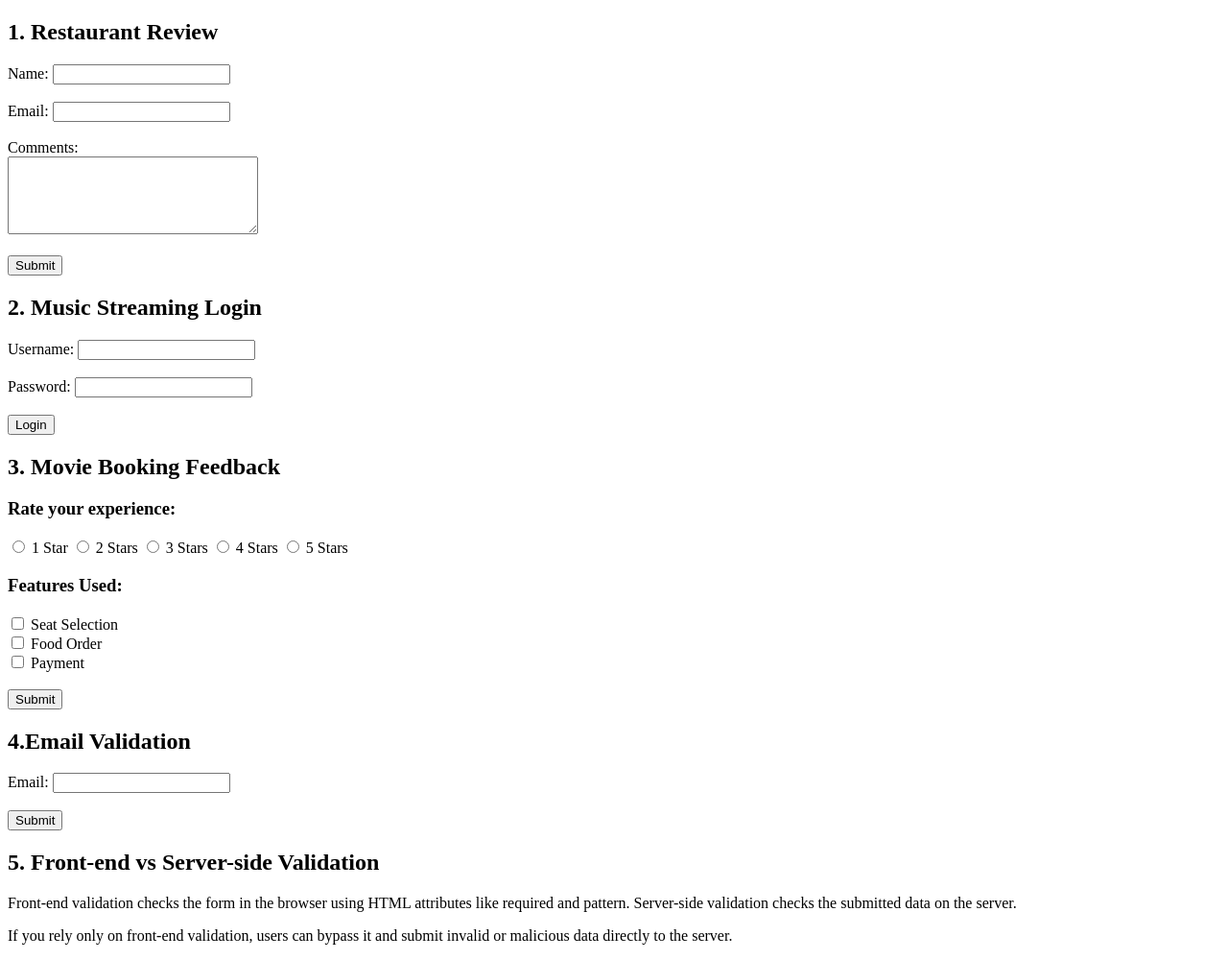
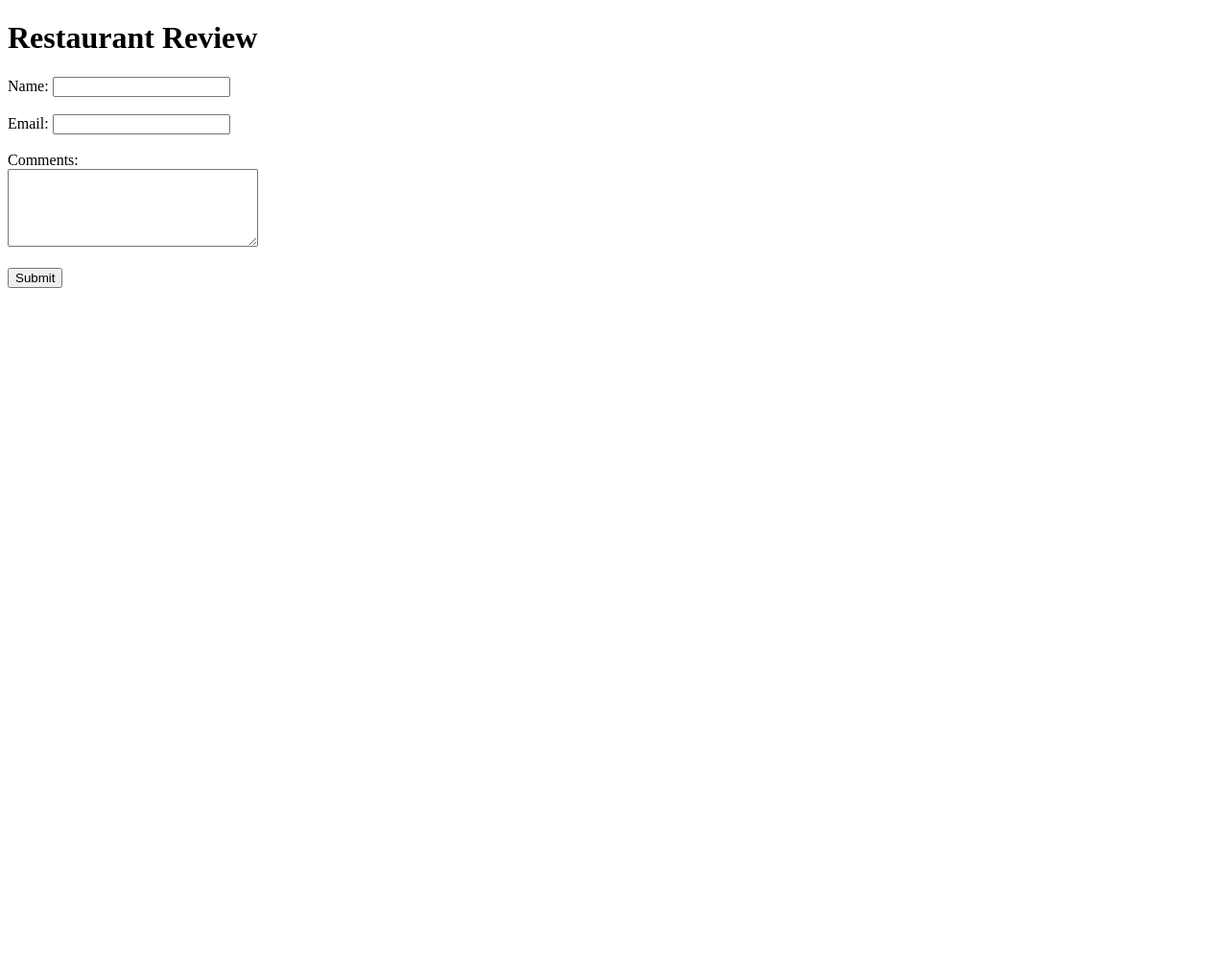
Before and after one commit to Danishxyz/Tops-assignment, a plain HTML site: page html/session4/foodreview.html in a window 1280 px wide. Shown: the whole page at 96% size. After the commit the page ends 800 px from the top, so only its background shows below. Drawn offline with Linux system fonts and the light colour scheme.

Commit message:
session 4

```diff
--- a/html/session4/foodreview.html
+++ b/html/session4/foodreview.html
@@ -6,7 +6,7 @@
     <title>Session-3</title>
 </head>
 <body>
-    <h2>1. Restaurant Review</h2>
+    <h1>Restaurant Review</h1>
 
     <form method="POST">
 
@@ -28,95 +28,5 @@
         <input type="submit" value="Submit">
 
     </form>
-
-    <h2>2. Music Streaming Login</h2>
-
-    <form>
-
-        <label for="username">Username:</label>
-        <input type="text"  required>
-
-        <br><br>
-
-        <label for="password">Password:</label>
-        <input type="password" required>
-
-        <br><br>
-
-        <input type="submit" value="Login">
-
-    </form>
-
-
-    <h2>3. Movie Booking Feedback</h2>
-
-    <form>
-
-        <h3>Rate your experience:</h3>
-
-        <input type="radio" value="1">
-        <label for="one">1 Star</label>
-
-        <input type="radio" value="2">
-        <label for="two">2 Stars</label>
-
-        <input type="radio"  value="3">
-        <label for="three">3 Stars</label>
-
-        <input type="radio" value="4">
-        <label for="four">4 Stars</label>
-
-        <input type="radio" value="5">
-        <label for="five">5 Stars</label>
-
-        <h3>Features Used:</h3>
-
-        <input type="checkbox" value="seat-selection">
-        <label for="seat">Seat Selection</label>
-
-        <br>
-
-        <input type="checkbox" value="food-order">
-        <label for="food">Food Order</label>
-
-        <br>
-
-        <input type="checkbox" value="payment">
-        <label for="payment">Payment</label>
-
-        <br><br>
-
-        <input type="submit" value="Submit">
-
-    </form>
-
-    <h2>4.Email Validation</h2>
-
-    <form>
-
-        <label for="email">Email:</label>
-        <input type="email"
-               pattern="[a-zA-Z0-9._%+-]+@gmail\.com"
-               required>
-
-        <br><br>
-
-        <input type="submit" value="Submit">
-
-    </form>
-
-    <h2>5. Front-end vs Server-side Validation</h2>
-
-    <p>
-        Front-end validation checks the form in the browser using HTML attributes
-        like required and pattern. Server-side validation checks the submitted
-        data on the server.
-    </p>
-
-    <p>
-        If you rely only on front-end validation, users can bypass it and submit
-        invalid or malicious data directly to the server.
-    </p>
-
 </body>
 </html>
```
Also changed, not shown: html/session4/email.html (added, +24 -0 lines), html/session4/feedback.html (added, +51 -0 lines), html/session4/music.html (added, +28 -0 lines), html/session4/theory.html (added, +22 -0 lines), html/session1/session2/home.html (added).
